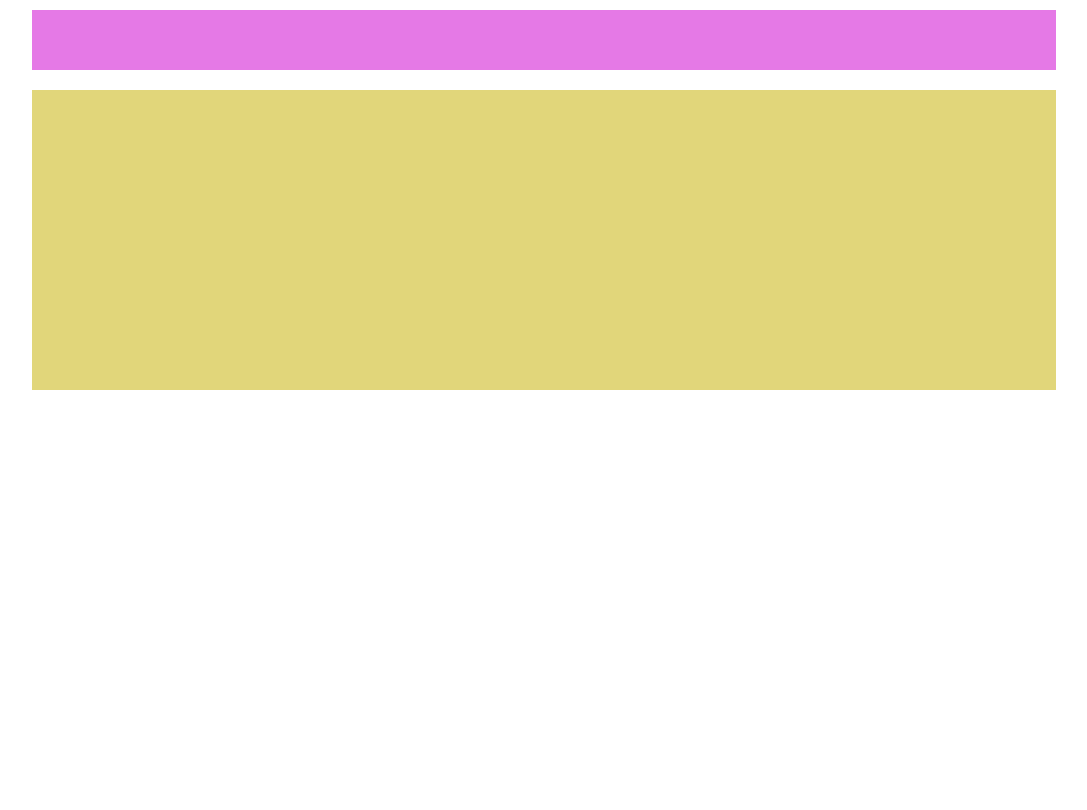
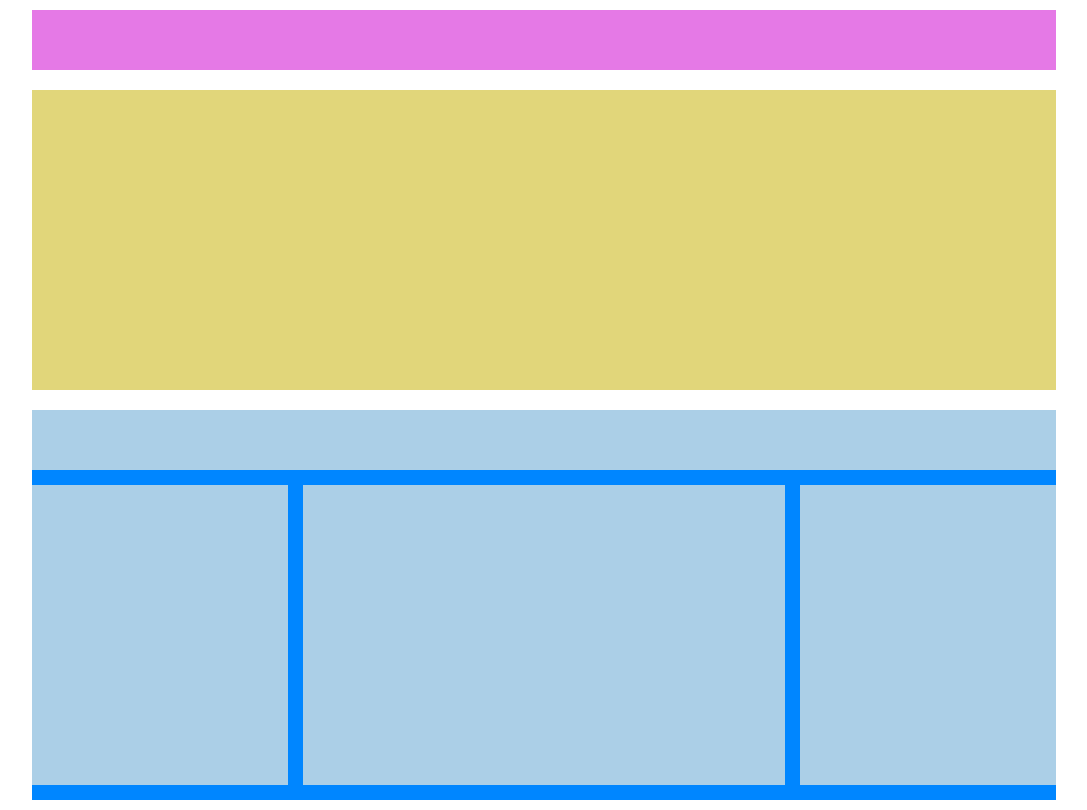
Before and after one commit to furvietto/htmlcss-struttura-wp, a plain HTML site: page index.html in a window 1280 px wide. Shown: the whole page, without its empty margins (96-1183 px from the left). Drawn offline with Linux system fonts and the light colour scheme.

Commit message:
add 2 section, after problem

```diff
--- a/css/style.css
+++ b/css/style.css
@@ -24,3 +24,40 @@ main section:first-child {
     background-color: #E1D67A;
     margin-bottom: 20px;
 }
+
+.table {
+    background-color: #0086FF;
+    content: '';
+    display: table;
+    clear: both;
+    width: 100%;
+}
+
+.header_section {
+    background-color:#ABCFE7 ;
+    height: 60px;
+}
+
+.first {
+    width: 25%;
+    background-color: #ABCFE7;
+    margin: 15px 15px 15px 0;
+}
+
+.second {
+    width: calc(50% - 30px);
+    background-color: #ABCFE7;
+    margin: 15px 0;
+
+}
+
+.third {
+    width: 25%;
+    background-color: #ABCFE7;
+    margin: 15px 0 15px 15px;
+}
+
+.float div {
+    float: left;
+    height: 300px;
+}
--- a/index.html
+++ b/index.html
@@ -21,7 +21,15 @@
             <!-- /1section -->
 
             <!-- 2section -->
-            <section>
+            <section class="table">
+                <!-- first-child -->
+                <div class="header_section"></div>
+                <div class="float">
+                    <div class="first"></div>
+                    <div class="second"></div>
+                    <div class="third"></div>
+                </div>
+
 
             </section>
             <!-- /2section -->
```
